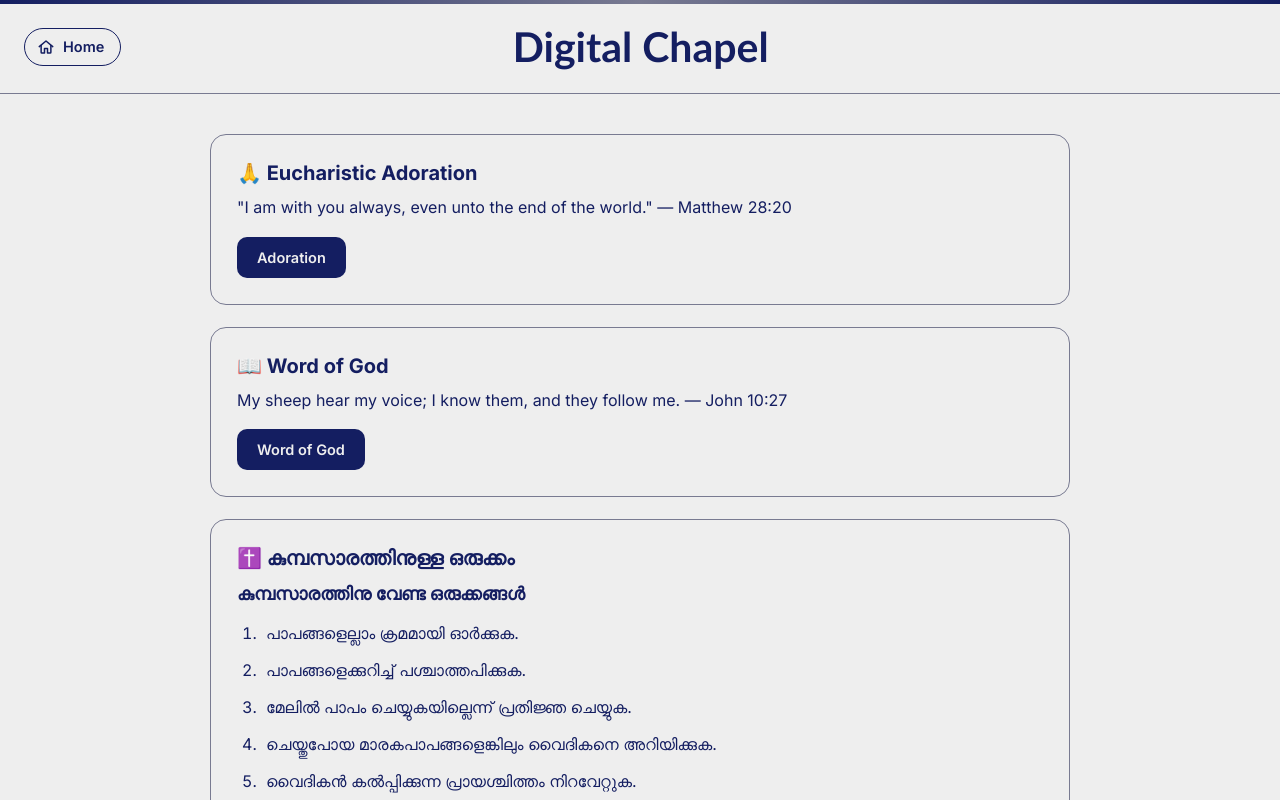
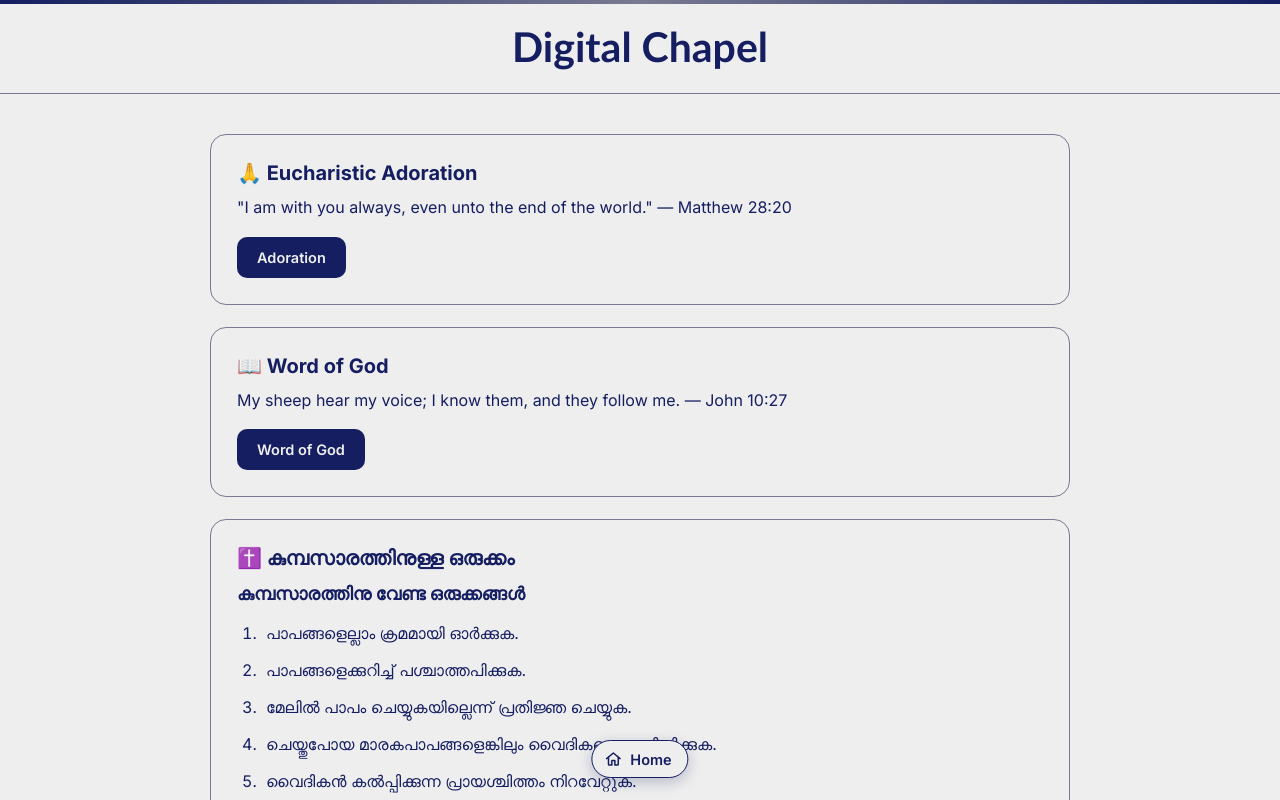
Before and after one commit to wordofgrace/JJ.github.io, a plain HTML site: page chapel.html in a window 1280 px wide. Shown: the top 800 px of the page. Drawn offline with nearby package versions, Linux system fonts and the light colour scheme; no server answers.

Commit message:
Update chapel.html

```diff
--- a/chapel.html
+++ b/chapel.html
@@ -11,11 +11,10 @@
 *{margin:0;padding:0;box-sizing:border-box;font-family:Inter,sans-serif}
 html{-webkit-text-size-adjust:100%;}
 body{background:#EEEEEE;color:#141E61;overflow-x:hidden}
-header{position:relative;padding:22px 24px;border-bottom:1px solid #787A91;display:flex;justify-content:space-between;align-items:center;background:#EEEEEE}
+header{position:relative;padding:22px 24px;border-bottom:1px solid #787A91;display:flex;justify-content:center;align-items:center;background:#EEEEEE}
 header::before{content:"";position:absolute;top:0;left:0;right:0;height:4px;background:linear-gradient(90deg,#141E61,#787A91,#141E61)}
-.back{display:inline-flex;align-items:center;gap:8px;color:#141E61;text-decoration:none;font-weight:600;font-size:14.5px;padding:9px 16px 9px 12px;border:1.5px solid #141E61;background:#EEEEEE;border-radius:999px}
-.back svg{width:18px;height:18px;flex-shrink:0}.page-title{font-family:Calibri,'Trebuchet MS',sans-serif;color:#141E61;font-size:41px;font-weight:700;text-align:center;flex:1}.header-spacer{width:96px}
-.container{max-width:900px;margin:auto;padding:40px 20px 60px}
+.page-title{font-family:Calibri,'Trebuchet MS',sans-serif;color:#141E61;font-size:41px;font-weight:700;text-align:center}
+.container{max-width:900px;margin:auto;padding:40px 20px 100px}
 .card{border:1px solid #787A91;border-radius:16px;padding:26px;margin-bottom:22px;background:#EEEEEE}
 .card h2{color:#141E61;font-size:20px;margin-bottom:10px;display:flex;align-items:center;gap:8px}.card p{color:#141E61;line-height:1.6;margin-bottom:16px}
 .confession-card{overflow:hidden}.confession-card h3{margin:26px 0 12px;color:#141E61;font-size:18px;line-height:1.5}.confession-card h3:first-of-type{margin-top:8px}
@@ -28,14 +27,16 @@ a.btn:hover,button:hover{background:#0F044C}button:active,a.btn:active{transform
 input{width:100%;padding:13px 15px;border:1.5px solid #787A91;border-radius:10px;font-family:Inter,sans-serif;font-size:15px;color:#141E61;background:#EEEEEE}input::placeholder{color:#141E61;opacity:.5}input:focus{outline:none;border-color:#141E61;box-shadow:0 0 0 3px rgba(20,30,97,.15)}
 ol{padding-left:22px;color:#141E61;line-height:1.9}ol li{padding-left:4px}
 .item{display:flex;justify-content:space-between;align-items:center;gap:10px;flex-wrap:wrap;border-top:1px solid #D8D8D8;padding:13px 0}.actions{display:flex;gap:6px;flex-shrink:0}.actions button{background:none;color:#141E61;padding:6px;border-radius:8px;font-size:15px}.actions button:hover{background:#E2E2E2}.del{color:#7a1f1f!important}.del:hover{background:#f2e2d2!important}.add-row{display:flex;gap:10px;flex-wrap:wrap}.add-row>div{flex:1;min-width:180px}
-@media(max-width:640px){header{padding:16px 14px}.back{font-size:0;padding:10px;gap:0}.back svg{width:19px;height:19px}.page-title{font-size:20px;line-height:1.2}.header-spacer{width:38px}.container{padding:22px 12px 40px}.card{padding:18px 16px;border-radius:14px;margin-bottom:18px}.card h2{font-size:18px;line-height:1.4}.card p{line-height:1.65}.confession-card h3{font-size:17px;line-height:1.5;margin-top:22px;margin-bottom:10px}.confession-card ol{padding-left:21px;line-height:1.7}.confession-card ol li{padding-left:4px;margin-bottom:8px}.prayer-text{font-size:15px;line-height:1.8;text-align:left}.prayer-text p{margin-bottom:14px}.prayer-text .emphasis{margin:16px 0;line-height:1.7}.add-row{flex-direction:column}.add-row>div{min-width:0;width:100%}.add-row button{width:100%}}
+.back{display:inline-flex;align-items:center;gap:8px;color:#141E61;text-decoration:none;font-weight:600;font-size:14.5px;padding:9px 16px 9px 12px;border:1.5px solid #141E61;background:#EEEEEE;border-radius:999px}
+.back svg{width:18px;height:18px;flex-shrink:0}
+.back-bottom{position:fixed;bottom:22px;left:50%;transform:translateX(-50%);z-index:100;box-shadow:0 4px 14px rgba(20,30,97,.25)}
+@media(max-width:640px){header{padding:16px 14px}.page-title{font-size:20px;line-height:1.2}.container{padding:22px 12px 80px}.card{padding:18px 16px;border-radius:14px;margin-bottom:18px}.card h2{font-size:18px;line-height:1.4}.card p{line-height:1.65}.confession-card h3{font-size:17px;line-height:1.5;margin-top:22px;margin-bottom:10px}.confession-card ol{padding-left:21px;line-height:1.7}.confession-card ol li{padding-left:4px;margin-bottom:8px}.prayer-text{font-size:15px;line-height:1.8;text-align:left}.prayer-text p{margin-bottom:14px}.prayer-text .emphasis{margin:16px 0;line-height:1.7}.add-row{flex-direction:column}.add-row>div{min-width:0;width:100%}.add-row button{width:100%}}
 @media(max-width:400px){.page-title{font-size:17px}.container{padding-left:10px;padding-right:10px}.card{padding:16px 14px}.confession-card h2{font-size:17px}.confession-card h3{font-size:16px}.prayer-text{font-size:14px;line-height:1.75}.confession-card ol{font-size:14px;line-height:1.65}}
 </style>
 </head>
 <body>
 <header>
-<a href="index.html" class="back" aria-label="Back to home"><svg viewBox="0 0 24 24" fill="none" stroke="currentColor" stroke-width="2" stroke-linecap="round" stroke-linejoin="round"><path d="M3 11.5 12 4l9 7.5"/><path d="M5.5 10v9a1 1 0 0 0 1 1H10v-6h4v6h3.5a1 1 0 0 0 1-1v-9"/></svg><span>Home</span></a>
-<h1 class="page-title">Digital Chapel</h1><div class="header-spacer"></div>
+<h1 class="page-title">Digital Chapel</h1>
 </header>
 <div class="container">
 <div class="card"><h2>🙏 Eucharistic Adoration</h2><p>"I am with you always, even unto the end of the world." — Matthew 28:20</p><a class="btn" href="https://www.youtube.com/live/qz8YE61BoXM?si=_36lYdH_MLmsJLug" target="_blank" rel="noopener">Adoration</a></div>
@@ -60,6 +61,7 @@ ol{padding-left:22px;color:#141E61;line-height:1.9}ol li{padding-left:4px}
 </div></div>
 <div class="card"><h2>🤝 Fellowship</h2><p>Add friends to pray together.</p><div class="add-row"><div><input id="nameInput" placeholder="Add name"></div><button onclick="saveFriend()">Add</button></div><div id="friends" style="margin-top:12px"></div></div>
 </div>
+<a href="index.html" class="back back-bottom" aria-label="Back to home"><svg viewBox="0 0 24 24" fill="none" stroke="currentColor" stroke-width="2" stroke-linecap="round" stroke-linejoin="round"><path d="M3 11.5 12 4l9 7.5"/><path d="M5.5 10v9a1 1 0 0 0 1 1H10v-6h4v6h3.5a1 1 0 0 0 1-1v-9"/></svg><span>Home</span></a>
 <script>
 const client=supabase.createClient("https://dmvztbtquvhugyctipok.supabase.co","sb_publishable_bw1rR4KOVLtEEs0xrBoMZg_u3ssTmOV");
 let editId=null;
```
